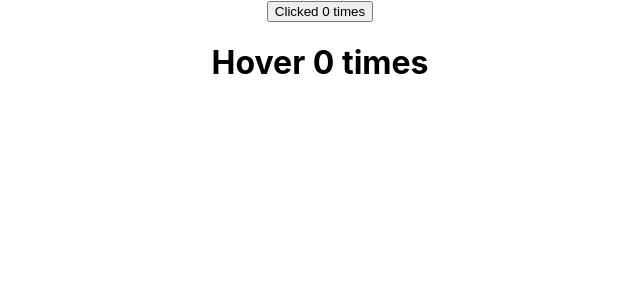
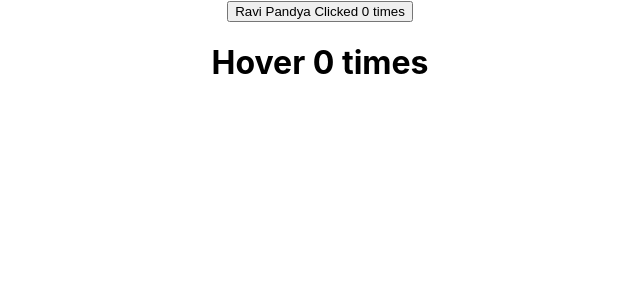
Before and after one commit to ravipandya15/ReactJS_Tutorial, a React (Create React App) app: page / in a window 1280 px wide. Shown: the top 300 px of the page, without its empty margins (320-960 px from the left). Built offline with nearby package versions, Linux system fonts and the light colour scheme.

Commit message:
HOC - Higher Order Components (pass props from app.js)

```diff
--- a/src/App.js
+++ b/src/App.js
@@ -33,7 +33,7 @@ import HoverCounter from './components/HoverCounter';
 function App() {
   return (
     <div className="App">
-      <ClickCounter />
+      <ClickCounter name="Ravi Pandya"/>
       <HoverCounter />
       {/* <ErrorBoundry>
         <Hero name="BatMan"/>
--- a/src/components/ClickCounter.js
+++ b/src/components/ClickCounter.js
@@ -6,10 +6,10 @@ class ClickCounter extends Component {
         const {count, incrementHandler} = this.props
         return (
             <div>
-                <button onClick={incrementHandler}>Clicked {count} times</button>
+                <button onClick={incrementHandler}>{this.props.name} Clicked {count} times</button>
             </div>
         )
     }
 }
 
-export default withCounter(ClickCounter)
+export default withCounter(ClickCounter, 5)
--- a/src/components/HoverCounter.js
+++ b/src/components/HoverCounter.js
@@ -12,4 +12,4 @@ class HoverCounter extends Component {
     }
 }
 
-export default withCounter(HoverCounter)
+export default withCounter(HoverCounter, 10)
--- a/src/components/withCounter.js
+++ b/src/components/withCounter.js
@@ -1,6 +1,6 @@
 import React from 'react'
 
-const withCounter = (WrappedComponent) =>{
+const withCounter = (WrappedComponent, incrementCount) =>{
     class WithCounter extends React.Component{
         constructor(props) {
             super(props)
@@ -13,12 +13,13 @@ const withCounter = (WrappedComponent) =>{
 
         incrementHandler = () => {
             this.setState( (prevState) => {
-                return { count : prevState.count + 1 }
+                return { count : prevState.count + incrementCount }
             })
         }
 
         render(){
-            return <WrappedComponent count={this.state.count} incrementHandler={this.incrementHandler}/>
+            return <WrappedComponent count={this.state.count}
+                                    incrementHandler={this.incrementHandler} {... this.props}/>
         }
     }
 
```
